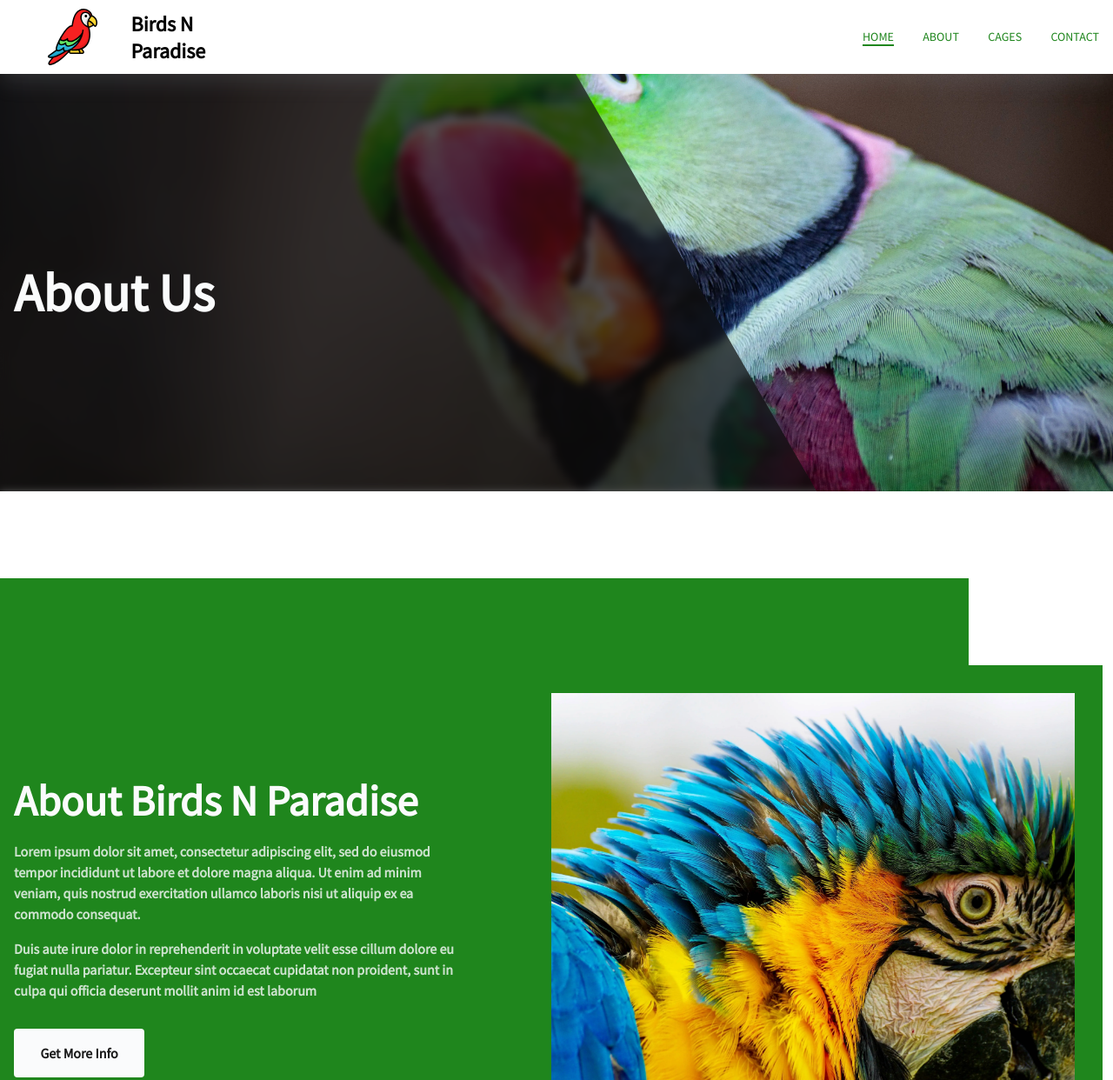
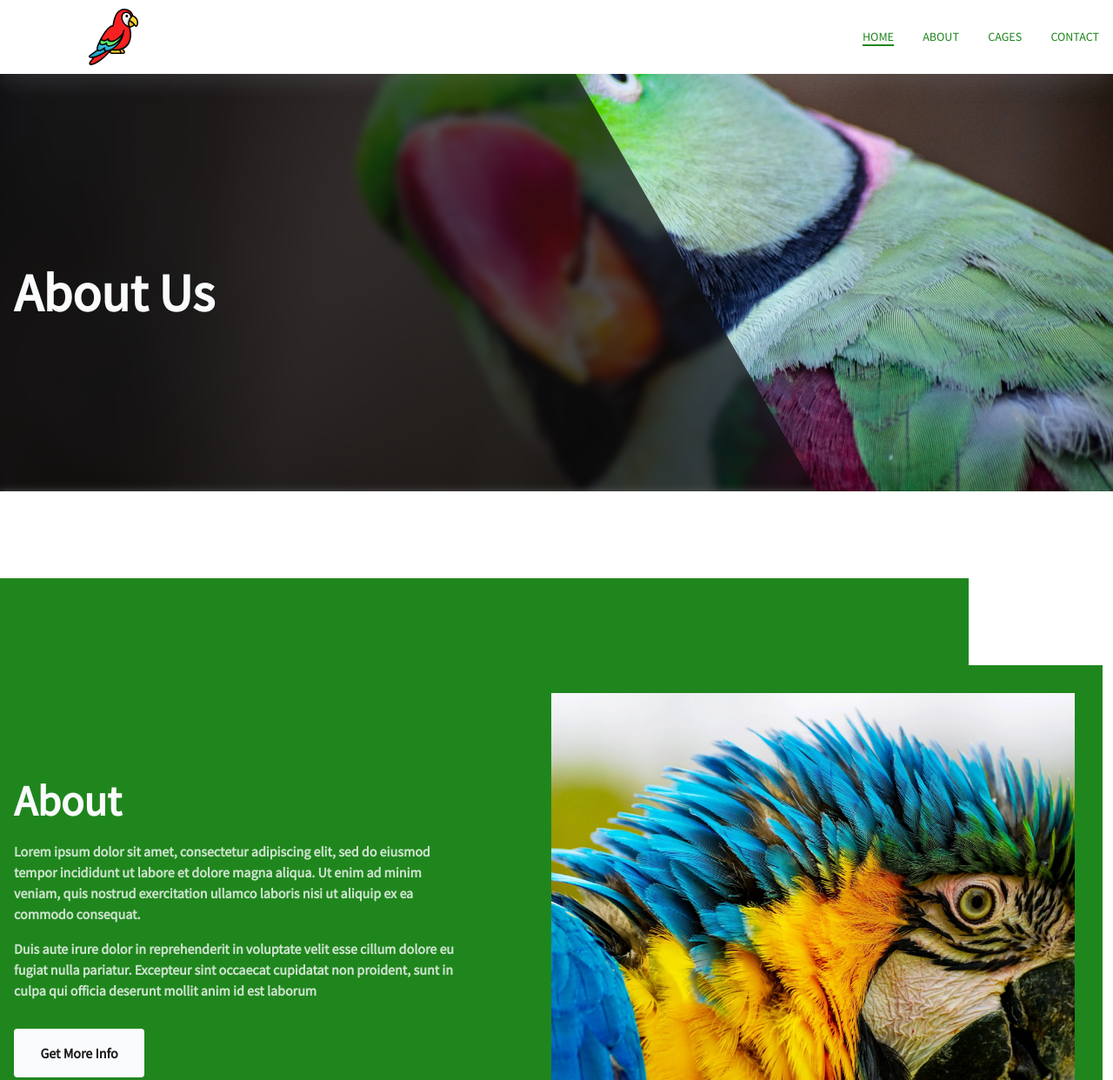
Before and after one commit to daronirl/birdswebsite, a plain HTML site: page about.html in a window 1280 px wide. Shown: the top 1242 px of the page at 87% size. Drawn offline with Linux system fonts and the light colour scheme; a script that the page names is missing.

Commit message:
fixed some typos

```diff
--- a/about.html
+++ b/about.html
@@ -9,7 +9,7 @@
     <link rel="preconnect" href="https://fonts.googleapis.com">
     <link rel="preconnect" href="https://fonts.gstatic.com" crossorigin>
     <link href="https://fonts.googleapis.com/css2?family=Source+Sans+Pro&display=swap" rel="stylesheet">
-    <title>Birds N Paradise & Parrot Gardens</title>
+    <title>Birds</title>
 </head>
 <body>
 
@@ -22,7 +22,7 @@
         <!--Nav Logo-->
         <a href="index.html" class="cs-logo" aria-label="back to home">
             <img src="./images/logo.svg" alt="logo" width="210" height="29" aria-hidden="true" decoding="async">
-            <p class="logo-birds">Birds N Paradise</p>
+            <p class="logo-birds"></p>
         </a>
         <!--Navigation List-->
         <nav class="cs-nav" role="navigation">
@@ -96,7 +96,7 @@
         </picture>
         <div class="cs-content">
 
-            <h2 class="cs-title">About Birds N Paradise</h2>
+            <h2 class="cs-title">About </h2>
             <p class="cs-text">
                 Lorem ipsum dolor sit amet, consectetur adipiscing elit, sed do eiusmod tempor incididunt ut labore et dolore magna aliqua. Ut enim ad minim veniam, quis nostrud exercitation ullamco laboris nisi ut aliquip ex ea commodo consequat.
             </p>
```
Also changed, not shown: cages.html (+2 -2 lines), contact.html (+2 -2 lines), index.html (+2 -2 lines).
